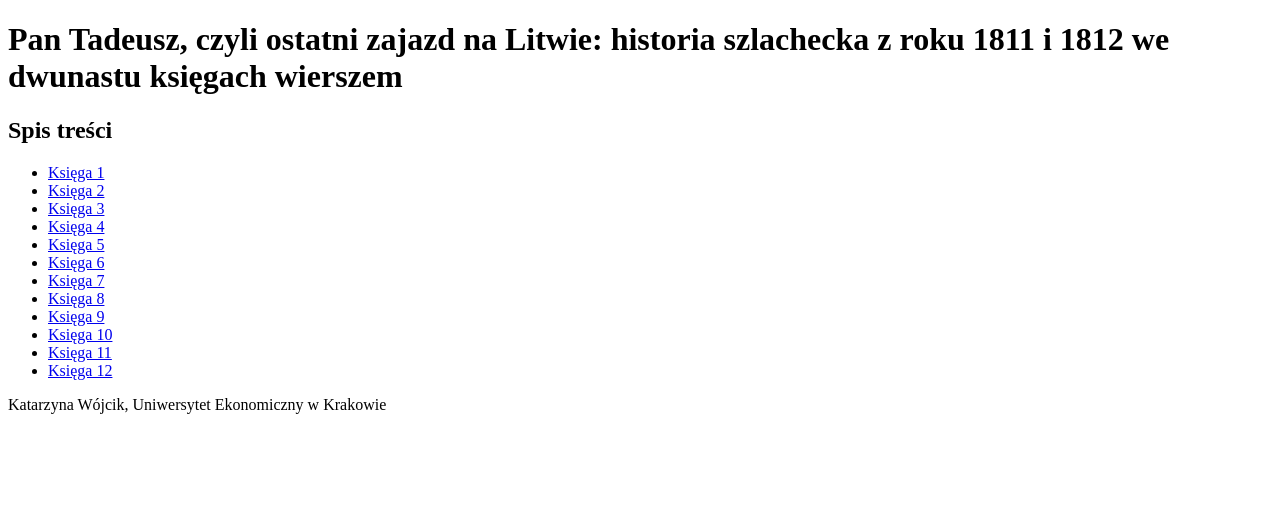
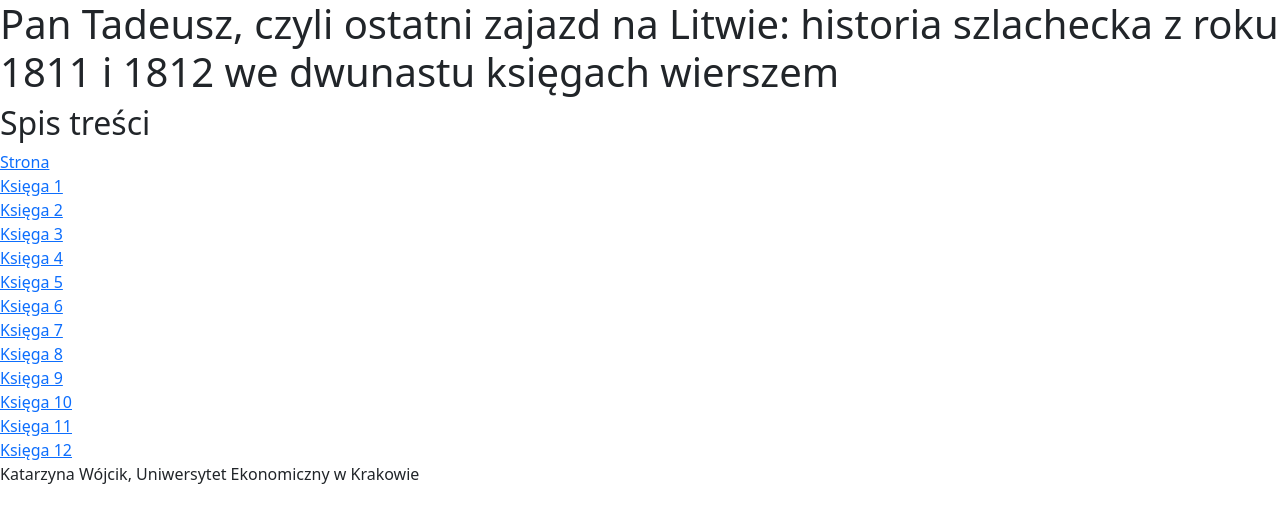
Before and after one commit to katwojuek/PanTadeuszS12, a plain HTML site: page index.html in a window 1280 px wide. Drawn offline with nearby package versions, Linux system fonts and the light colour scheme.

Commit message:
Index file updated with Bootstrap

```diff
--- a/index.html
+++ b/index.html
@@ -3,6 +3,8 @@
 <head>
     <meta charset="UTF-8">
     <meta name="viewport" content="width=device-width, initial-scale=1.0">
+    <link href="https://cdn.jsdelivr.net/npm/bootstrap@5.3.3/dist/css/bootstrap.min.css" rel="stylesheet" integrity="sha384-QWTKZyjpPEjISv5WaRU9OFeRpok6YctnYmDr5pNlyT2bRjXh0JMhjY6hW+ALEwIH" crossorigin="anonymous">
+    <script src="https://cdn.jsdelivr.net/npm/bootstrap@5.3.3/dist/js/bootstrap.bundle.min.js" integrity="sha384-YvpcrYf0tY3lHB60NNkmXc5s9fDVZLESaAA55NDzOxhy9GkcIdslK1eN7N6jIeHz" crossorigin="anonymous"></script>
     <title>Pan Tadeusz</title>
 </head>
 <body>
@@ -11,7 +13,8 @@
     </header>
     <section>
         <h2>Spis treści</h2>
-        <ul>
+        <ul class="list-group">
+            <li><a href="index.html">Strona</a></li>
             <li><a href="k1.html">Księga 1</a></li>
             <li><a href="k2.html">Księga 2</a></li>
             <li><a href="k3.html">Księga 3</a></li>
```
